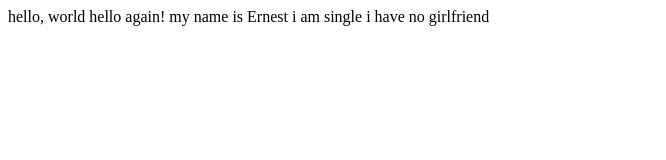
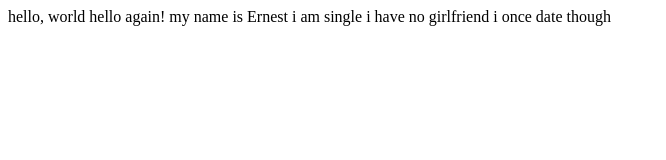
Before and after one commit to ernyfred/lecture01, a plain HTML site: page helloernest.html in a window 1280 px wide. Shown: the whole page, without its empty margins (0-666 px from the left). Drawn offline with Linux system fonts and the light colour scheme.

Commit message:
Update helloernest.html

```diff
--- a/helloernest.html
+++ b/helloernest.html
@@ -4,6 +4,6 @@
   <title>My Webpage!</title>
   </head>
   <body>
-    hello, world hello again! my name is Ernest i am single i have no girlfriend
+    hello, world hello again! my name is Ernest i am single i have no girlfriend i once date though
     </body>
     </html>
```
